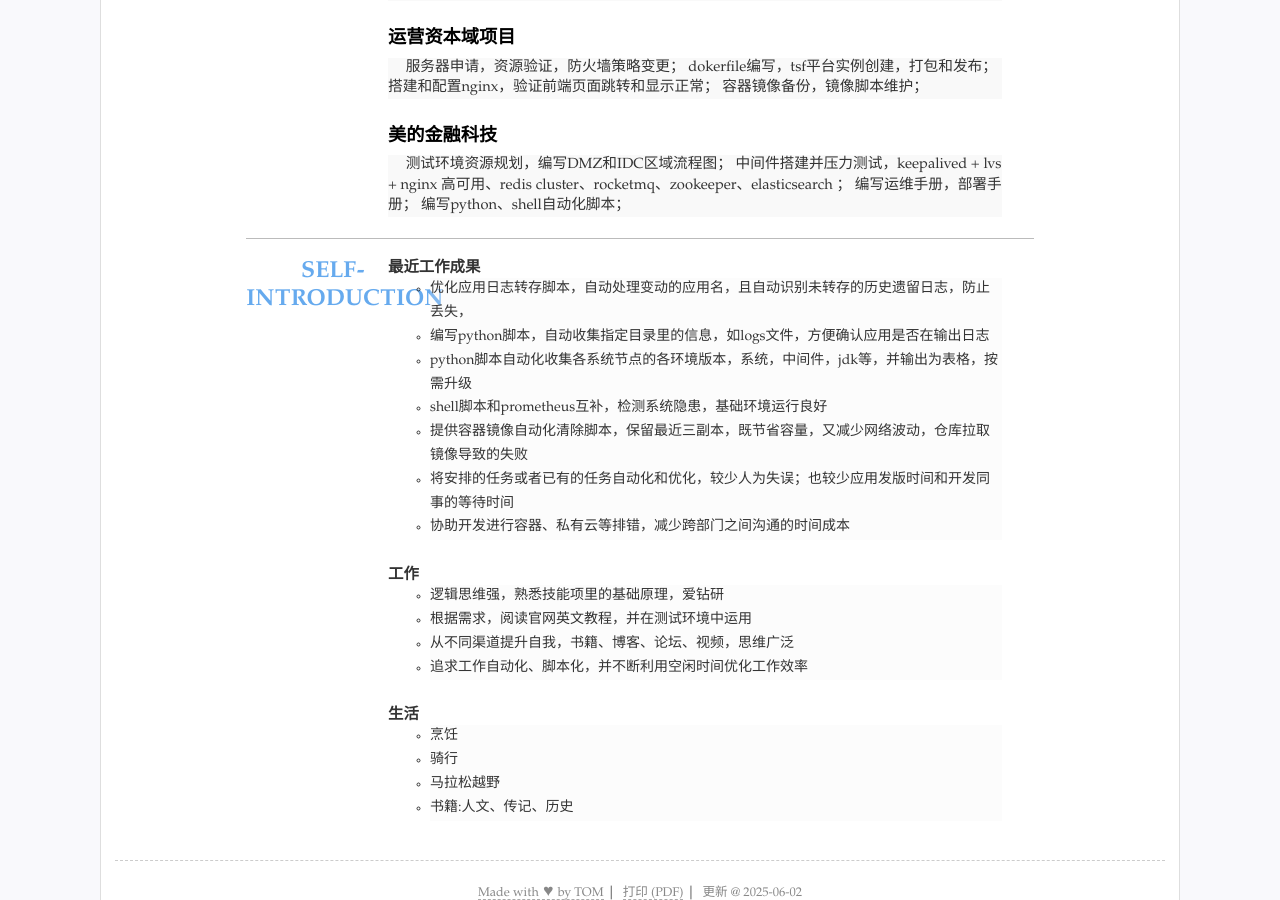
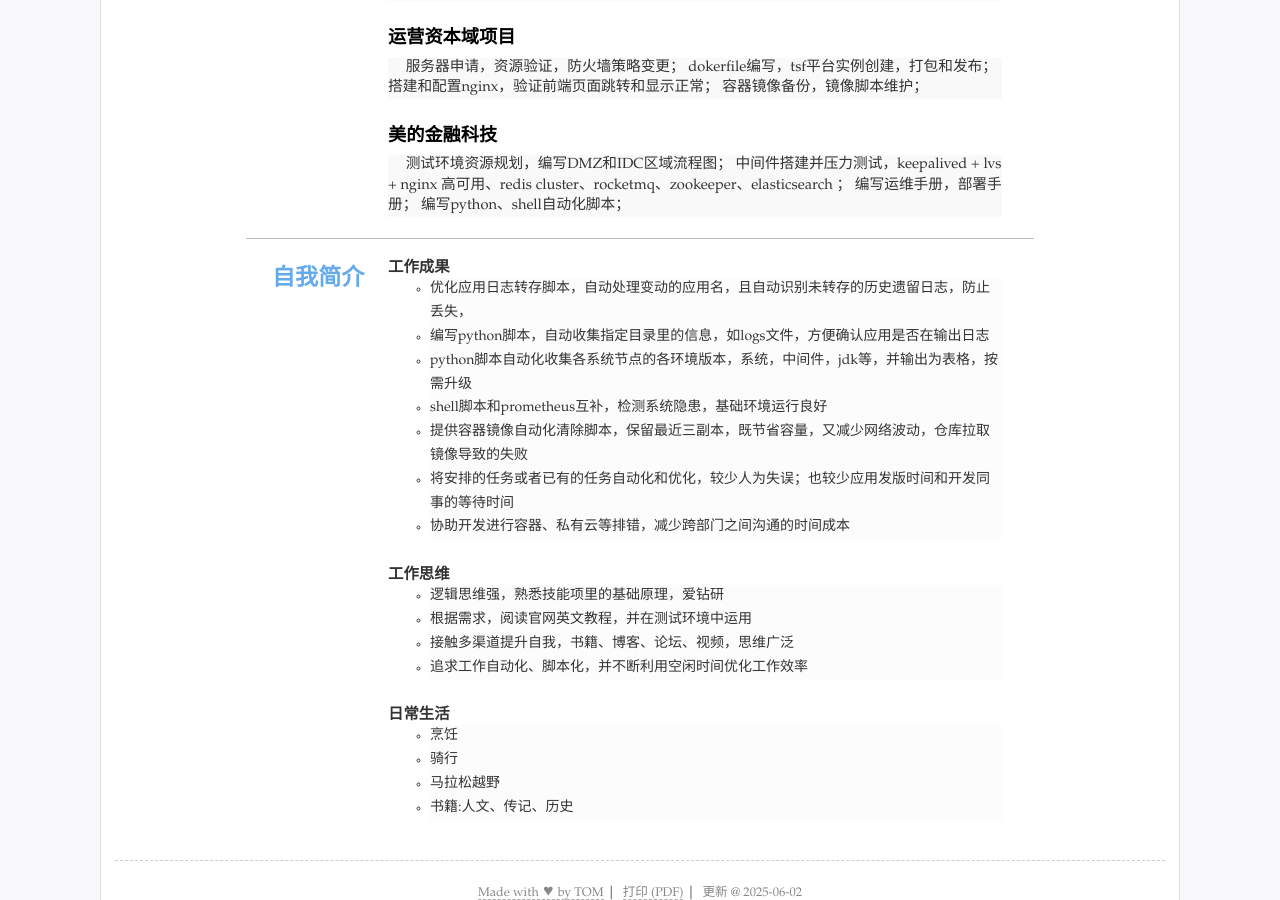
Before and after one commit to YogaTom/resume, a Jekyll site: the page built from index.html, in a window 1280 px wide and 900 px high, scrolled down 1271 px. Built offline with Jekyll 4.4.1, drawn with Linux system fonts in a browser that asks for light colours.

Commit message:
Update resume.yml

```diff
--- a/_data/resume.yml
+++ b/_data/resume.yml
@@ -53,7 +53,7 @@ main: #简历主要内容，
     - CICD,私有云
 
 - type: experience
-  # name: 经验
+  name: 工作经验
   content:
   - title: 北京长远智扬科技有限公司
     sub: 售后工程师
@@ -134,10 +134,10 @@ main: #简历主要内容，
 #others 其他简略内容(列表)
 others: #其他列表显示
 - type: others #ID可以为空
-  name: 'self-introduction'
+  name: '自我简介'
   content: #选择需要的格式
 
-  - title: "最近工作成果"
+  - title: "工作成果"
     list:
     - 优化应用日志转存脚本，自动处理变动的应用名，且自动识别未转存的历史遗留日志，防止丢失，
     - 编写python脚本，自动收集指定目录里的信息，如logs文件，方便确认应用是否在输出日志
@@ -147,14 +147,14 @@ others: #其他列表显示
     - 将安排的任务或者已有的任务自动化和优化，较少人为失误；也较少应用发版时间和开发同事的等待时间
     - 协助开发进行容器、私有云等排错，减少跨部门之间沟通的时间成本
 
-  - title: "工作"
+  - title: "工作思维"
     list:
     - 逻辑思维强，熟悉技能项里的基础原理，爱钻研
     - 根据需求，阅读官网英文教程，并在测试环境中运用
-    - 从不同渠道提升自我，书籍、博客、论坛、视频，思维广泛
+    - 接触多渠道提升自我，书籍、博客、论坛、视频，思维广泛
     - 追求工作自动化、脚本化，并不断利用空闲时间优化工作效率
 
-  - title: "生活"
+  - title: "日常生活"
     list: #单行列表
     - 烹饪
     - 骑行
```
